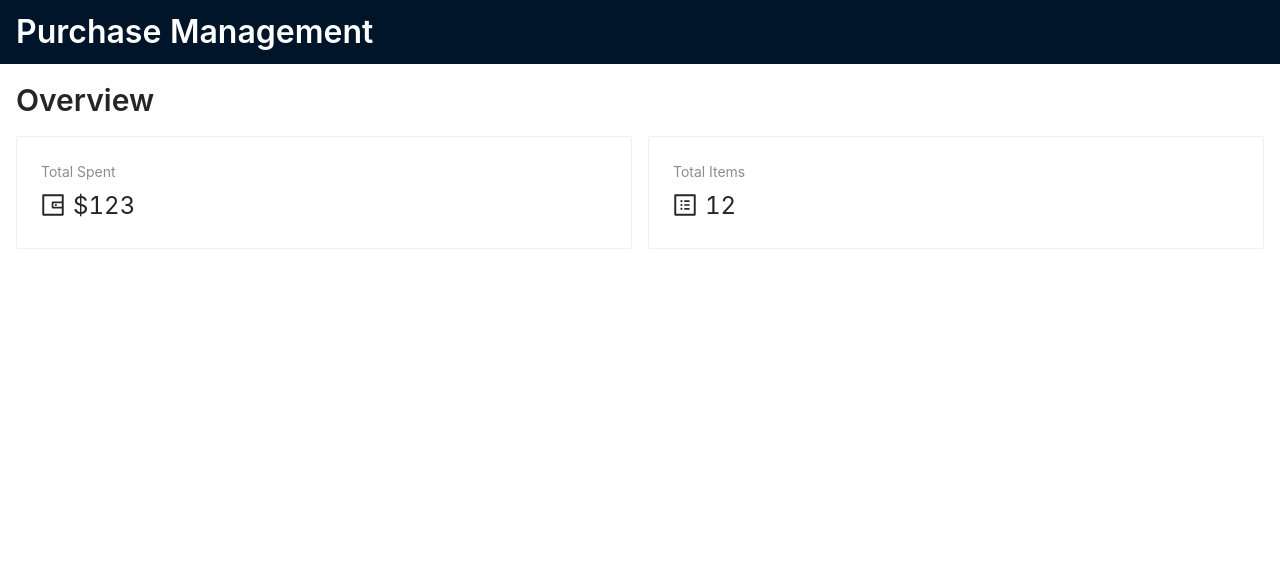
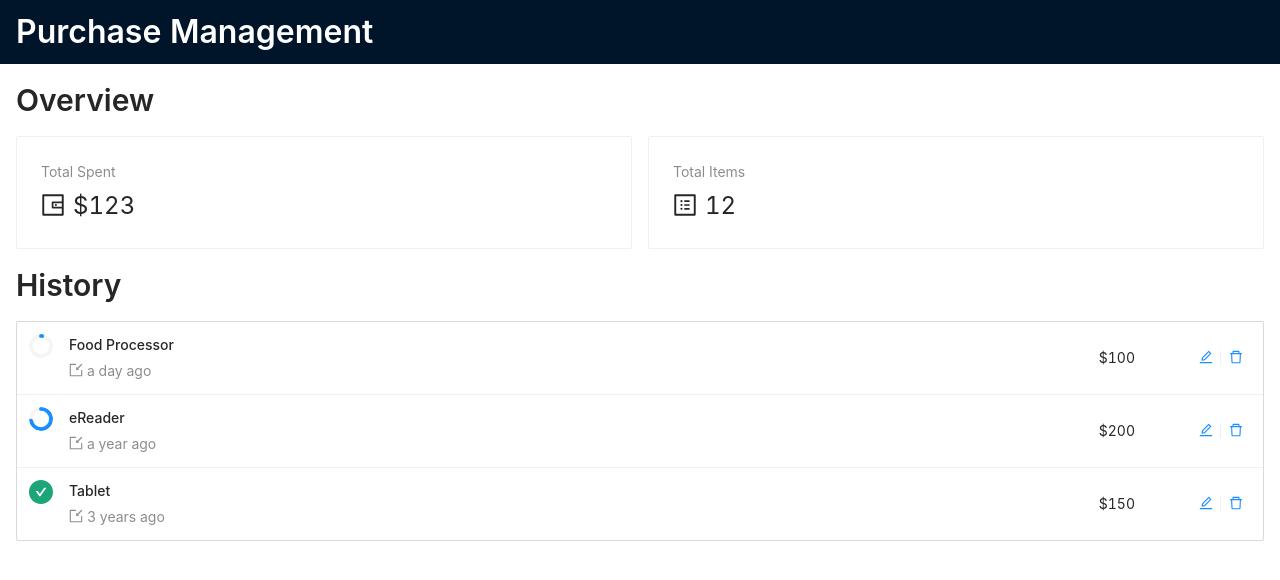
Before and after one commit to kietnguyen/purchase-management, a React (Create React App) app: page / in a window 1280 px wide. Shown: the top 580 px of the page. Built offline with nearby package versions, Linux system fonts and the light colour scheme.

Commit message:
Add History component

```diff
--- a/package.json
+++ b/package.json
@@ -11,6 +11,7 @@
     "antd": "^4.16.13",
     "craco-less": "^1.20.0",
     "currency.js": "^2.0.4",
+    "dayjs": "^1.10.7",
     "react": "^17.0.2",
     "react-dom": "^17.0.2",
     "react-scripts": "4.0.3",
--- a/src/App.js
+++ b/src/App.js
@@ -1,4 +1,5 @@
 import './App.less';
+import History from './components/History';
 import Layout from './components/Layout';
 import Overview from './components/Overview';
 
@@ -6,6 +7,7 @@ function App() {
   return (
     <Layout>
       <Overview />
+      <History />
     </Layout>
   );
 }
--- /dev/null
+++ b/src/components/History/index.js
@@ -0,0 +1,109 @@
+import { CheckCircleFilled, DeleteOutlined, EditOutlined, ImportOutlined } from '@ant-design/icons';
+import { Col, List as AntList, Progress, Row, Typography } from 'antd';
+import React from 'react';
+import styled from 'styled-components';
+import { priceFormatter } from '../../utils/currency';
+import { dateFormatter } from '../../utils/datetime';
+import { Content, IconWrapper } from '../common/styles';
+
+const { Title, Link } = Typography;
+const { Item } = AntList;
+
+const List = styled(({ children, ...props }) =>
+  <AntList {...props}>{children}</AntList>)`
+  &.ant-list {
+    .ant-list-item {
+      padding-left: 12px;
+      padding-right: 12px;
+    }
+  }
+`;
+
+const PriceWrapper = styled.div`
+  margin-left: 8px;
+  margin-right: 16px;
+`;
+
+const itemUsageProgress = (current, total) => {
+  const percent = current / total * 100;
+
+  return (
+    percent >= 100 ?
+      <CheckCircleFilled style={{ fontSize: '24px', color: '#1da57a' }} /> :
+      <Progress type='circle' percent={percent} width={24} strokeWidth={16} showInfo={false} />
+  );
+};
+
+const itemDescription = (purchasedAt) => (
+  <span><IconWrapper><ImportOutlined /></IconWrapper>{dateFormatter(purchasedAt)}</span>
+);
+
+const itemDetail = (item) => {
+  return (
+    <Item
+      key={item.id}
+      actions={[
+        <Link><EditOutlined /></Link>,
+        <Link><DeleteOutlined /></Link>,
+      ]}
+    >
+      <Item.Meta
+        avatar={itemUsageProgress(item.currentUsage, item.expectedUsage)}
+        title={item.name}
+        description={itemDescription(item.purchasedAt)}
+      />
+      <PriceWrapper>{priceFormatter(item.price)}</PriceWrapper>
+    </Item>
+  );
+};
+
+const data = [
+  {
+    id: 1,
+    name: 'Food Processor',
+    price: 100,
+    serviceCost: 1,
+    currentUsage: 5,
+    expectedUsage: 100,
+    purchasedAt: 1636709651,
+  },
+  {
+    id: 2,
+    name: 'eReader',
+    price: 200,
+    serviceCost: 0.25,
+    currentUsage: 300,
+    expectedUsage: 400,
+    purchasedAt: 1605519251,
+  },
+  {
+    id: 3,
+    name: 'Tablet',
+    price: 150,
+    serviceCost: 0.25,
+    currentUsage: 625,
+    expectedUsage: 600,
+    purchasedAt: 1542360851,
+  },
+];
+
+const History = () => {
+
+  return (
+    <Content>
+      <Title level={2}>History</Title>
+      <Row>
+        <Col span={24}>
+          <List
+            bordered
+            itemLayout='horizontal'
+            dataSource={data}
+            renderItem={(item) => itemDetail(item)}
+          />
+        </Col>
+      </Row>
+    </Content>
+
+  );
+};
+export default History;
--- /dev/null
+++ b/src/utils/datetime.js
@@ -0,0 +1,6 @@
+import dayjs from 'dayjs';
+
+const relativeTime = require('dayjs/plugin/relativeTime');
+dayjs.extend(relativeTime)
+
+export const dateFormatter = (timestamp) => dayjs.unix(timestamp).fromNow();
```
Also changed, not shown: 1 other file (tests, documents, lock files or other folders).
